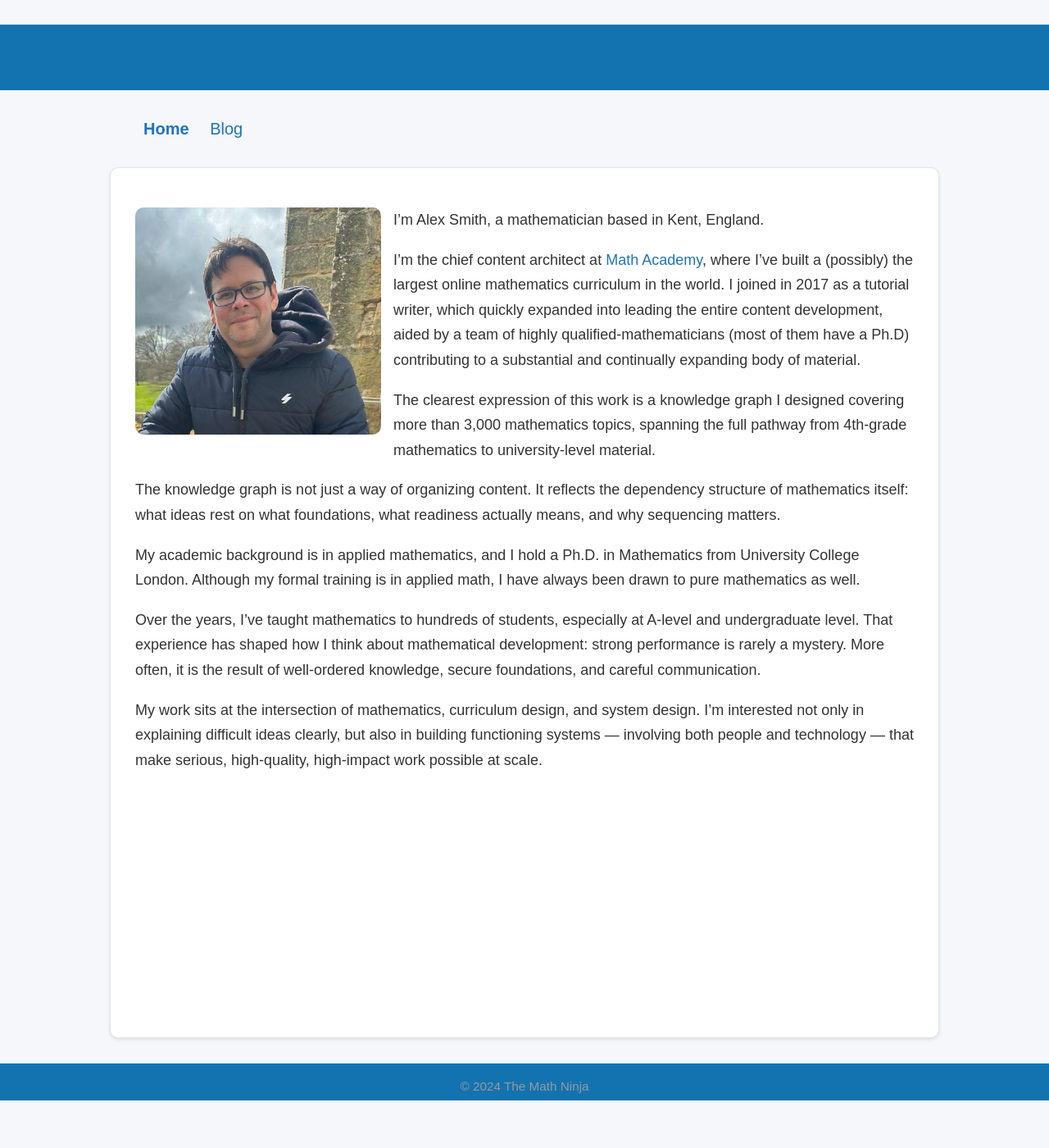
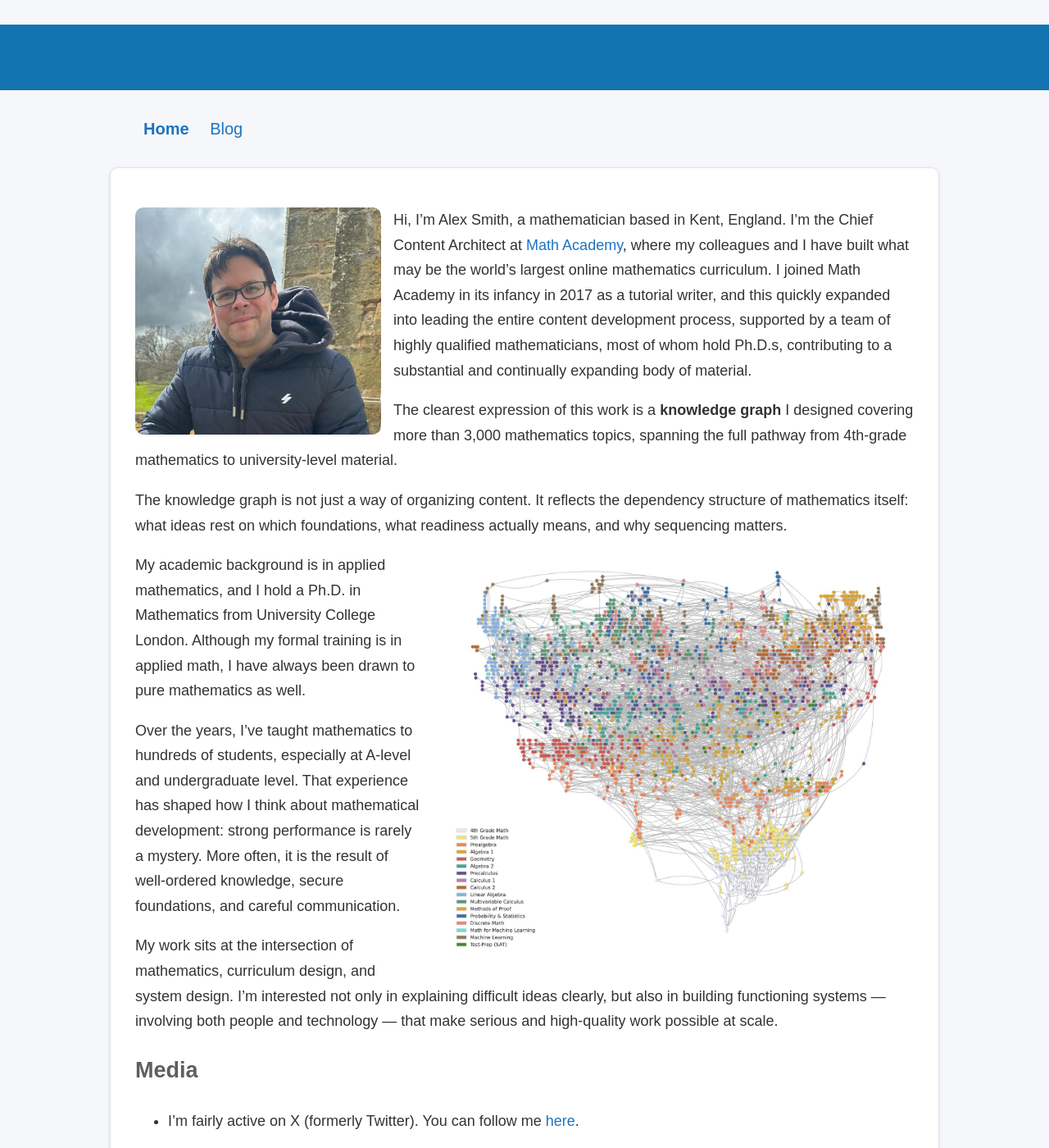
Before and after one commit to MathNinja/mathninja.github.io, a Jekyll site: the page built from index.md, in a window 1280 px wide and 1400 px high. Shown: the whole window at 82% size. Built offline with Jekyll 4.4.1, drawn with Linux system fonts in a browser that asks for light colours; some of the changed text lies outside the part shown.

Commit message:
Updated bio, added KG.

```diff
--- a/index.md
+++ b/index.md
@@ -6,16 +6,22 @@ theme: minima
 
 <img class="float-image-left" src="assets/images/profile.jpg" width = "300px">
 
-I’m Alex Smith, a mathematician based in Kent, England.
+Hi, I'm Alex Smith, a mathematician based in Kent, England. I’m the Chief Content Architect at <a href="http://www.mathacademy.com/">Math Academy</a>, where my colleagues and I have built what may be the world's largest online mathematics curriculum. I joined Math Academy in its infancy in 2017 as a tutorial writer, and this quickly expanded into leading the entire content development process, supported by a team of highly qualified mathematicians, most of whom hold Ph.D.s, contributing to a substantial and continually expanding body of material.
 
-I’m the chief content architect at <a href="http://www.mathacademy.com/">Math Academy</a>, where I’ve built a (possibly) the largest online mathematics curriculum in the world. I joined in 2017 as a tutorial writer, which quickly expanded into leading the entire content development, aided by a team of highly qualified-mathematicians (most of them have a Ph.D) contributing to a substantial and continually expanding body of material.
+The clearest expression of this work is a <strong>knowledge graph</strong> I designed covering more than 3,000 mathematics topics, spanning the full pathway from 4th-grade mathematics to university-level material.
 
-The clearest expression of this work is a knowledge graph I designed covering more than 3,000 mathematics topics, spanning the full pathway from 4th-grade mathematics to university-level material.
+The knowledge graph is not just a way of organizing content. It reflects the dependency structure of mathematics itself: what ideas rest on which foundations, what readiness actually means, and why sequencing matters.
 
-The knowledge graph is not just a way of organizing content. It reflects the dependency structure of mathematics itself: what ideas rest on what foundations, what readiness actually means, and why sequencing matters.
+<img class="float-image-right" src="assets/images/knowledge-graph.jpeg" alt="Mathematics knowledge graph" style="max-width: 60%; height: auto;">
 
 My academic background is in applied mathematics, and I hold a Ph.D. in Mathematics from University College London. Although my formal training is in applied math, I have always been drawn to pure mathematics as well.
 
 Over the years, I’ve taught mathematics to hundreds of students, especially at A-level and undergraduate level. That experience has shaped how I think about mathematical development: strong performance is rarely a mystery. More often, it is the result of well-ordered knowledge, secure foundations, and careful communication.
 
-My work sits at the intersection of mathematics, curriculum design, and system design. I’m interested not only in explaining difficult ideas clearly, but also in building functioning systems — involving both people and technology — that make serious, high-quality, high-impact work possible at scale.
+My work sits at the intersection of mathematics, curriculum design, and system design. I’m interested not only in explaining difficult ideas clearly, but also in building functioning systems — involving both people and technology — that make serious and high-quality work possible at scale.
+
+## Media
+
+* I'm fairly active on X (formerly Twitter). You can follow me <a href="https://x.com/ninja_maths">here</a>.
+
+* I sometimes participate in the <a href="https://www.youtube.com/@math-academy-online">Math Academy Podcast</a> with my colleagues Jason Roberts, Founder of Math Academy, and Justin Skycak, our Chief Quant. You can find the podcast on YouTube <a href="https://www.youtube.com/@math-academy-online">here</a>.
```
Also changed, not shown: assets/images/knowledge-graph.jpeg (added).
